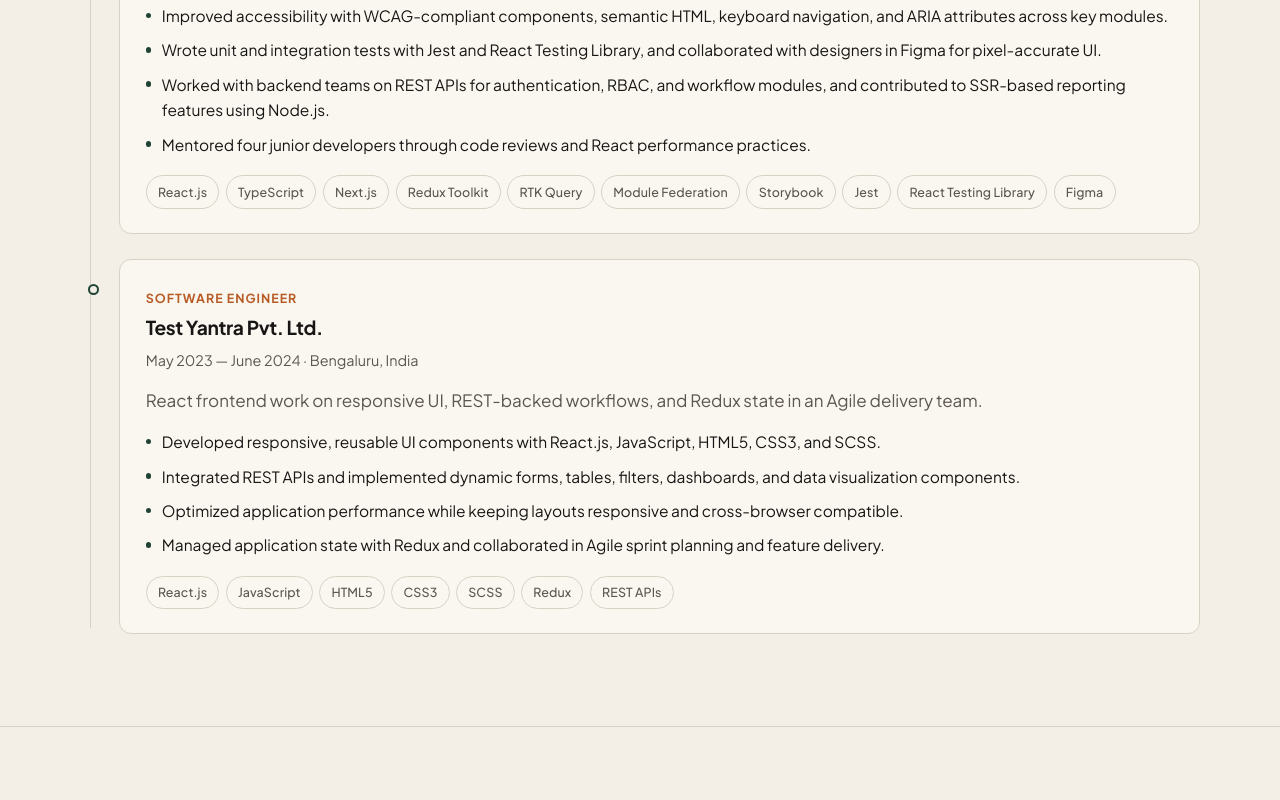
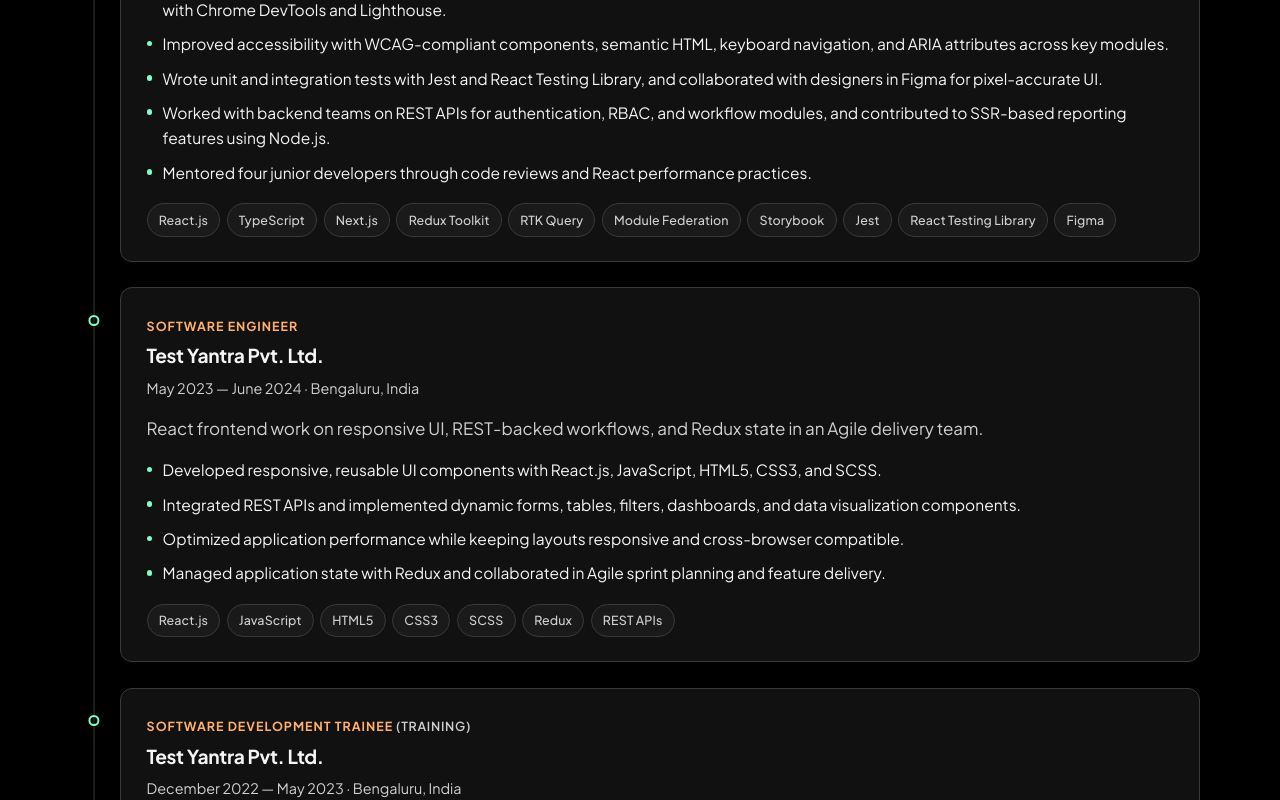
Before and after one commit to PrateekSahu9808/portfolio, a React (Vite) app: page / in a window 1280 px wide. Shown: the part 2060-2860 px from the top of the page. Built offline with nearby package versions, Linux system fonts and the light colour scheme.

Commit message:
Update portfolio: change theme color to black, update favicon, revise resume details, add BackToTop component, and enhance experience section with trainee role.

```diff
--- a/index.html
+++ b/index.html
@@ -4,7 +4,7 @@
     <meta charset="UTF-8" />
     <link rel="icon" type="image/svg+xml" href="/favicon.svg" />
     <meta name="viewport" content="width=device-width, initial-scale=1.0" />
-    <meta name="theme-color" content="#1f4335" />
+    <meta name="theme-color" content="#000000" />
     <title>Prateek Sahu | Frontend Developer (React)</title>
     <meta
       name="description"
--- a/src/App.tsx
+++ b/src/App.tsx
@@ -7,6 +7,7 @@ import { Projects } from './sections/Projects';
 import { Skills } from './sections/Skills';
 import { Education } from './sections/Education';
 import { Contact } from './sections/Contact';
+import { BackToTop } from './components/BackToTop';
 
 export default function App() {
   return (
@@ -25,6 +26,7 @@ export default function App() {
         <Contact />
       </main>
       <Footer />
+      <BackToTop />
     </>
   );
 }
--- /dev/null
+++ b/src/components/BackToTop.module.css
@@ -0,0 +1,58 @@
+.button {
+  position: fixed;
+  z-index: 30;
+  right: max(1.25rem, env(safe-area-inset-right, 0px));
+  bottom: max(1.25rem, calc(1.25rem + env(safe-area-inset-bottom, 0px)));
+  display: grid;
+  place-items: center;
+  width: 3rem;
+  height: 3rem;
+  padding: 0;
+  margin: 0;
+  border: 0;
+  border-radius: 50%;
+  background: var(--accent);
+  color: var(--on-accent);
+  text-decoration: none;
+  line-height: 0;
+  box-shadow: var(--shadow);
+  opacity: 0;
+  pointer-events: none;
+  transform: translateY(10px);
+  transition:
+    opacity 200ms var(--ease),
+    transform 200ms var(--ease),
+    background-color 180ms var(--ease);
+}
+
+.icon {
+  display: grid;
+  place-items: center;
+  width: 1.15rem;
+  height: 1.15rem;
+}
+
+.icon svg {
+  display: block;
+  width: 1.15rem;
+  height: 1.15rem;
+  max-width: none;
+}
+
+.button:hover {
+  background: var(--accent-hover);
+}
+
+.visible {
+  opacity: 1;
+  pointer-events: auto;
+  transform: none;
+}
+
+@media (prefers-reduced-motion: reduce) {
+  .button,
+  .visible {
+    transform: none;
+    transition: none;
+  }
+}
--- /dev/null
+++ b/src/components/BackToTop.tsx
@@ -0,0 +1,27 @@
+import { useEffect, useState } from 'react';
+import { IconArrowUp } from './Icons';
+import styles from './BackToTop.module.css';
+
+export function BackToTop() {
+  const [visible, setVisible] = useState(false);
+
+  useEffect(() => {
+    const onScroll = () => setVisible(window.scrollY > 480);
+    onScroll();
+    window.addEventListener('scroll', onScroll, { passive: true });
+    return () => window.removeEventListener('scroll', onScroll);
+  }, []);
+
+  return (
+    <a
+      className={`${styles.button} ${visible ? styles.visible : ''}`}
+      href="#top"
+      aria-label="Back to top"
+      tabIndex={visible ? 0 : -1}
+    >
+      <span className={styles.icon}>
+        <IconArrowUp size={18} />
+      </span>
+    </a>
+  );
+}
--- a/src/components/Footer.module.css
+++ b/src/components/Footer.module.css
@@ -1,6 +1,6 @@
 .footer {
   border-top: 1px solid var(--line);
-  padding: 1.5rem 0 2rem;
+  padding: 1.5rem 0 5.5rem;
 }
 
 .inner {
--- a/src/components/Navbar.module.css
+++ b/src/components/Navbar.module.css
@@ -11,7 +11,7 @@
 
 .scrolled {
   border-bottom-color: var(--line);
-  box-shadow: 0 8px 24px rgb(23 22 20 / 0.04);
+  box-shadow: none;
 }
 
 .inner {
@@ -38,7 +38,7 @@
   flex-shrink: 0;
   border-radius: 0.45rem;
   background: var(--accent);
-  color: var(--bg-elevated);
+  color: var(--on-accent);
   font-family: var(--font-display);
   font-size: 0.82rem;
   font-weight: 600;
--- a/src/data/content.ts
+++ b/src/data/content.ts
@@ -5,9 +5,9 @@ export const profile = {
   title: 'Frontend Developer',
   location: 'Bengaluru, India',
   experienceYears: '3+ years',
-  email: 'sahuprateek59776@gmail.com',
-  phone: '+91 81972 59776',
-  phoneHref: 'tel:+918197259776',
+  email: 'mailprateeksahu@gmail.com',
+  phone: '+91 91650 16152',
+  phoneHref: 'tel:+919165016152',
   resumeUrl: '/PrateekSahu_Resume.pdf',
   resumeFileName: 'PrateekSahu_Resume.pdf',
   currentRole: 'Software Engineer II',
@@ -22,7 +22,7 @@ export const profile = {
   about: [
     'I am a frontend developer with 3+ years of experience shipping scalable React.js, TypeScript, and Next.js applications. My work is centered on micro frontend architecture, reusable component systems, and Redux Toolkit / RTK Query — with a consistent focus on performance and design consistency in Agile product teams.',
     'At FireFlink I worked as Software Engineer II on a multi-module micro frontend platform: independent deployments across 5+ enterprise modules, a Storybook component library used across those apps, Core Web Vitals work, and WCAG-compliant UI. I also mentored four junior developers through code reviews and React performance practices.',
-    'Previously at Test Yantra I built responsive React interfaces, REST-backed forms, tables, filters, and dashboards, and managed application state with Redux. Across both roles I collaborated with backend and design partners on authentication, RBAC, workflow UI, and pixel-accurate implementation from Figma.',
+    'Previously at Test Yantra I worked as a Software Engineer on responsive React interfaces, REST-backed forms, tables, filters, and dashboards, after a Software Development Trainee period (Dec 2022 – May 2023). Across these roles I collaborated with backend and design partners on authentication, RBAC, workflow UI, and pixel-accurate implementation from Figma.',
   ],
   highlights: [
     { label: 'Experience', value: '3+ years' },
@@ -46,6 +46,7 @@ export const experience = [
     company: 'FireFlink Pvt. Ltd.',
     parent: null,
     role: 'Software Engineer II',
+    badge: null,
     location: 'Bengaluru, India',
     start: 'July 2024',
     end: 'August 2026',
@@ -79,6 +80,7 @@ export const experience = [
     company: 'Test Yantra Pvt. Ltd.',
     parent: null,
     role: 'Software Engineer',
+    badge: null,
     location: 'Bengaluru, India',
     start: 'May 2023',
     end: 'June 2024',
@@ -99,6 +101,22 @@ export const experience = [
       'Redux',
       'REST APIs',
     ],
+  },
+  {
+    id: 'testyantra-trainee',
+    company: 'Test Yantra Pvt. Ltd.',
+    parent: null,
+    role: 'Software Development Trainee',
+    badge: 'Training',
+    location: 'Bengaluru, India',
+    start: 'December 2022',
+    end: 'May 2023',
+    summary:
+      'Hands-on software development training before moving into the Software Engineer role.',
+    bullets: [
+      'Completed guided coding assignments and mini-projects under senior developer mentorship to build practical proficiency in web development fundamentals.',
+    ],
+    technologies: [],
   },
 ] as const;
 
--- a/src/sections/Experience.module.css
+++ b/src/sections/Experience.module.css
@@ -1,13 +1,42 @@
 .timeline {
+  --rail: 0.7rem;
+  --gutter: 2.15rem;
+  position: relative;
   display: grid;
   gap: 1.25rem;
   margin: 0;
-  padding: 0;
+  padding: 0 0 0 var(--gutter);
   list-style: none;
+}
+
+.timeline::before {
+  content: '';
+  position: absolute;
+  top: 0.35rem;
+  bottom: 0.35rem;
+  left: var(--rail);
+  width: 1px;
+  background: var(--line);
+  transform: translateX(-50%);
 }
 
 .item {
   position: relative;
+}
+
+.item::before {
+  content: '';
+  position: absolute;
+  top: 1.45rem;
+  left: calc(var(--rail) - var(--gutter));
+  z-index: 1;
+  width: 0.7rem;
+  height: 0.7rem;
+  border: 2px solid var(--accent);
+  border-radius: 50%;
+  background: transparent;
+  box-sizing: border-box;
+  transform: translateX(-50%);
 }
 
 .card {
@@ -32,6 +61,12 @@
   font-weight: 700;
   letter-spacing: 0.08em;
   text-transform: uppercase;
+}
+
+.badge {
+  color: var(--ink-soft);
+  font-weight: 600;
+  letter-spacing: 0.06em;
 }
 
 .company {
@@ -89,32 +124,13 @@
 
 @media (min-width: 800px) {
   .timeline {
-    position: relative;
-    margin-left: 0.65rem;
-    padding-left: 1.8rem;
+    --rail: 0.85rem;
+    --gutter: 2.5rem;
     gap: 1.6rem;
   }
 
-  .timeline::before {
-    content: '';
-    position: absolute;
-    left: 0;
-    top: 0.4rem;
-    bottom: 0.4rem;
-    width: 1px;
-    background: var(--line);
-  }
-
   .item::before {
-    content: '';
-    position: absolute;
-    left: -1.95rem;
-    top: 1.55rem;
-    width: 0.7rem;
-    height: 0.7rem;
-    border: 2px solid var(--accent);
-    border-radius: 99px;
-    background: var(--bg);
+    top: 1.7rem;
   }
 
   .card {
--- a/src/sections/Experience.tsx
+++ b/src/sections/Experience.tsx
@@ -9,7 +9,7 @@ export function Experience() {
       id="experience"
       eyebrow="02 / Experience"
       title="Where I have shipped frontend"
-      intro="FireFlink and Test Yantra in Bengaluru — micro frontends, shared UI, and production React."
+      intro="FireFlink and Test Yantra in Bengaluru, including a training period at Test Yantra."
     >
       <ol className={styles.timeline}>
         {experience.map((job, index) => (
@@ -17,7 +17,10 @@ export function Experience() {
             <Reveal delay={index * 80}>
               <article className={styles.card}>
               <header className={styles.head}>
-                <p className={styles.role}>{job.role}</p>
+                <p className={styles.role}>
+                  {job.role}
+                  {job.badge ? <span className={styles.badge}> ({job.badge})</span> : null}
+                </p>
                 <h3 className={styles.company}>
                   {job.company}
                   {job.parent ? <span className={styles.parent}> · {job.parent}</span> : null}
@@ -34,6 +37,7 @@ export function Experience() {
                   <li key={bullet}>{bullet}</li>
                 ))}
               </ul>
+              {job.technologies.length > 0 ? (
               <ul className={styles.tech} aria-label={`Technologies at ${job.company}`}>
                 {job.technologies.map((tech) => (
                   <li key={tech} className="tag">
@@ -41,6 +45,7 @@ export function Experience() {
                   </li>
                 ))}
               </ul>
+              ) : null}
             </article>
             </Reveal>
           </li>
--- a/src/styles/base.css
+++ b/src/styles/base.css
@@ -6,7 +6,8 @@
 
 html {
   scroll-behavior: smooth;
-  color-scheme: light dark;
+  color-scheme: dark;
+  background: #000000;
 }
 
 html:focus-within {
@@ -129,11 +130,12 @@ ul {
 
 .btn--primary {
   background: var(--accent);
-  color: var(--bg-elevated);
+  color: var(--on-accent);
 }
 
 .btn--primary:hover {
   background: var(--accent-hover);
+  color: var(--on-accent);
 }
 
 .btn--secondary {
@@ -176,7 +178,7 @@ ul {
   padding: 0.35rem 0.7rem;
   border: 1px solid var(--line);
   border-radius: 999px;
-  background: var(--bg-elevated);
+  background: var(--bg-muted);
   color: var(--ink-soft);
   font-size: 0.78rem;
   font-weight: 500;
--- a/src/styles/tokens.css
+++ b/src/styles/tokens.css
@@ -1,41 +1,23 @@
 :root {
-  --bg: #f3efe6;
-  --bg-elevated: #faf7f1;
-  --bg-muted: #eae4d8;
-  --ink: #171614;
-  --ink-soft: #5c574e;
-  --ink-faint: #8a8478;
-  --line: #d9d2c4;
-  --accent: #1f4335;
-  --accent-hover: #163328;
-  --accent-soft: #dce8e1;
-  --mark: #b85c26;
-  --mark-soft: #f3e4d8;
-  --focus: #1f4335;
+  --bg: #000000;
+  --bg-elevated: #111111;
+  --bg-muted: #1a1a1a;
+  --ink: #f5f5f5;
+  --ink-soft: #d0d0d0;
+  --ink-faint: #b0b0b0;
+  --line: #3a3a3a;
+  --accent: #7dffc4;
+  --accent-hover: #a6ffd6;
+  --accent-soft: #10241c;
+  --on-accent: #000000;
+  --mark: #ffb070;
+  --mark-soft: #2a1c12;
+  --focus: #7dffc4;
   --header-h: 4.5rem;
   --max: 70rem;
   --radius: 0.75rem;
   --font-display: 'Fraunces', Georgia, 'Times New Roman', serif;
   --font-sans: 'Plus Jakarta Sans', system-ui, -apple-system, sans-serif;
-  --shadow: 0 1px 2px rgb(23 22 20 / 0.04), 0 12px 32px rgb(23 22 20 / 0.06);
+  --shadow: 0 1px 2px rgb(0 0 0 / 0.6), 0 16px 40px rgb(0 0 0 / 0.45);
   --ease: cubic-bezier(0.22, 1, 0.36, 1);
 }
-
-@media (prefers-color-scheme: dark) {
-  :root {
-    --bg: #121110;
-    --bg-elevated: #1b1a18;
-    --bg-muted: #24221f;
-    --ink: #f3efe6;
-    --ink-soft: #b7b0a4;
-    --ink-faint: #8a8478;
-    --line: #2e2b27;
-    --accent: #8fbfa6;
-    --accent-hover: #b4d6c4;
-    --accent-soft: #1d2a24;
-    --mark: #e08a4f;
-    --mark-soft: #2a211b;
-    --focus: #8fbfa6;
-    --shadow: 0 1px 2px rgb(0 0 0 / 0.3), 0 16px 40px rgb(0 0 0 / 0.35);
-  }
-}
```
Also changed, not shown: src/components/Icons.tsx (+19 -0 lines), public/favicon.svg, 1 other file (tests, documents, lock files or other folders).
